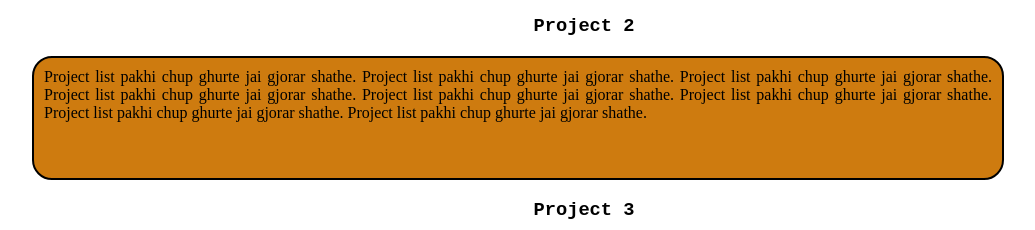
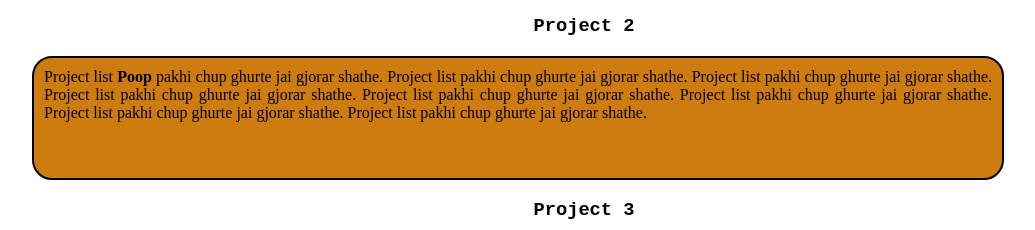
Before and after one commit to Khushba94/project-list, a plain HTML site: page first-website/blog.html in a window 1280 px wide. Shown: the part 248-478 px from the top of the page, without its empty margins (56-1091 px from the left). Drawn offline with Linux system fonts and the light colour scheme.

```diff
--- a/first-website/blog.html
+++ b/first-website/blog.html
@@ -20,12 +20,12 @@
     </p>
     <h3>Project 2</h3>
     <p>
+      Project list <strong>Poop</strong> pakhi chup ghurte jai gjorar shathe.
       Project list pakhi chup ghurte jai gjorar shathe. Project list pakhi chup
       ghurte jai gjorar shathe. Project list pakhi chup ghurte jai gjorar
       shathe. Project list pakhi chup ghurte jai gjorar shathe. Project list
       pakhi chup ghurte jai gjorar shathe. Project list pakhi chup ghurte jai
-      gjorar shathe. Project list pakhi chup ghurte jai gjorar shathe. Project
-      list pakhi chup ghurte jai gjorar shathe.
+      gjorar shathe. Project list pakhi chup ghurte jai gjorar shathe.
     </p>
     <h3>Project 3</h3>
     <p>
```
